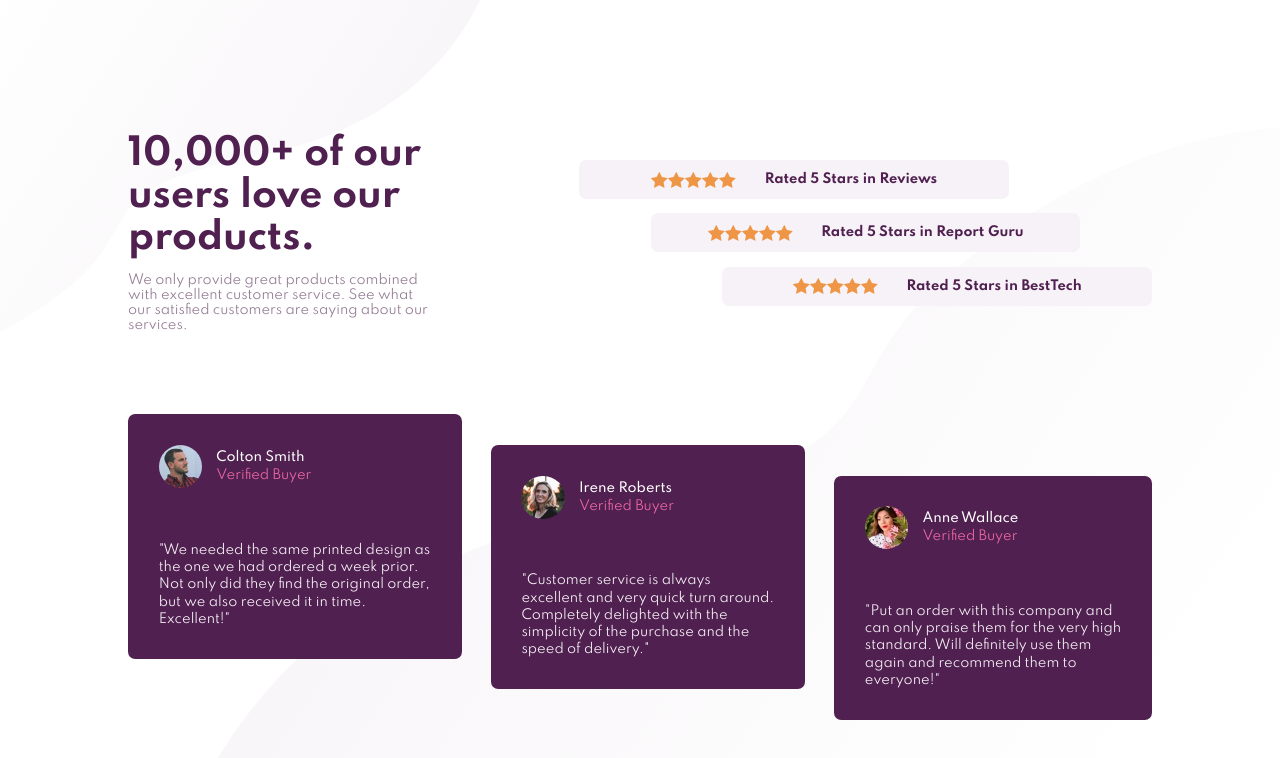
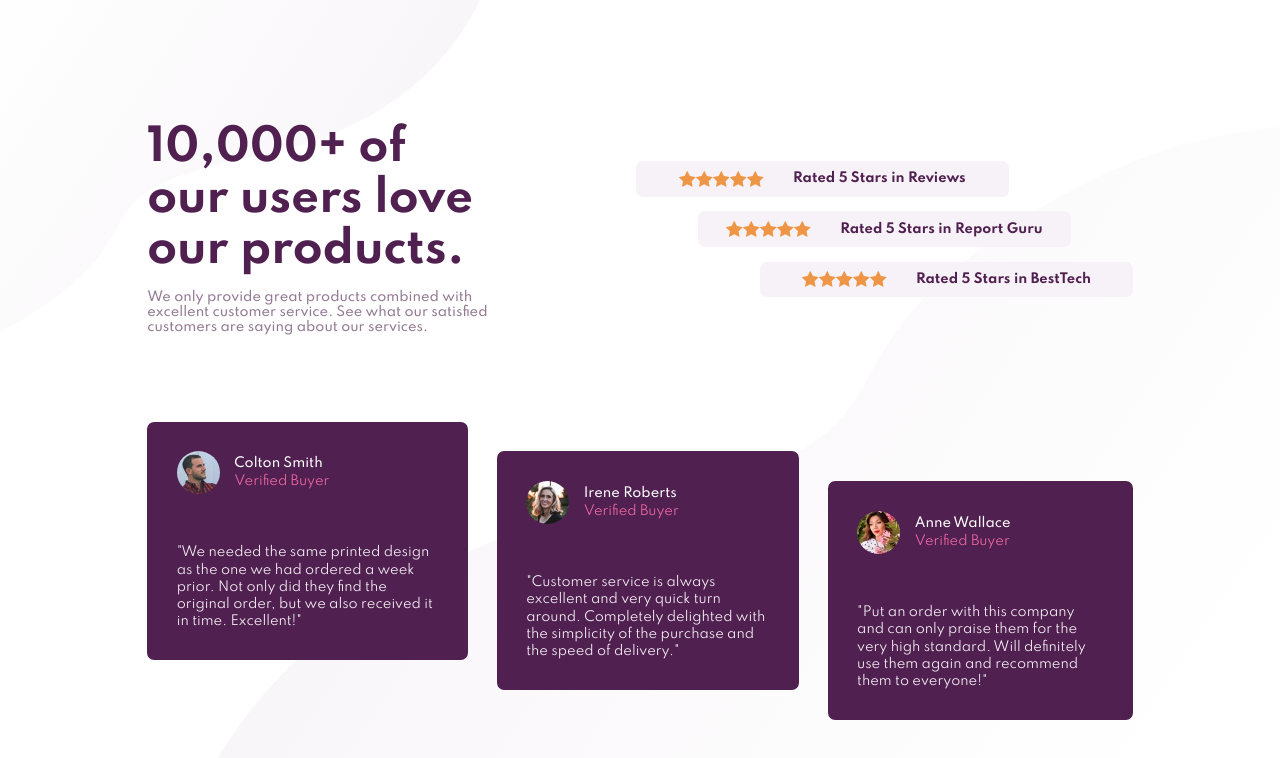
Before and after one commit to alosoft/frontend_mentor-social-proof-section-master, a plain HTML site: page index.html in a window 1280 px wide. Drawn offline with Linux system fonts and the light colour scheme.

Commit message:
updated styles

```diff
--- a/index.html
+++ b/index.html
@@ -18,9 +18,9 @@
     <main class="container">
       <div class="container__top">
         <div class="container__top-text">
-          <h2 class="container__top-text__title">
+          <h1 class="container__top-text__title">
             10,000+ of our users love our products.
-          </h2>
+          </h1>
           <p class="container__top-text__description">
             We only provide great products combined with excellent customer service.
             See what our satisfied customers are saying about our services. </p>
--- a/style.css
+++ b/style.css
@@ -31,11 +31,11 @@ body {
 
 .container {
     height: 80%;
-    width: 80%;
+    width: 77%;
     display: flex;
     flex-direction: column;
     justify-content: center;
-    gap: 2rem;
+    gap: 3rem;
 }
 
 .container__top {
@@ -47,20 +47,21 @@ body {
 }
 
 .container__top-text {
-    width: 30%;
+    width: 35%;
     display: flex;
     flex-direction: column;
     gap: 1rem;
 }
 
 .container__top-text__title {
-    font-size: 2.5rem;
+    font-size: 3rem;
     color: var(--very-dark-magenta);
     font-weight: 700;
 }
 
 .container__top-text__description {
-    color: var(--dark-grayish-magenta)
+    color: var(--dark-grayish-magenta);
+    font-weight: 500;
 }
 
 .container__top-ratings {
```
